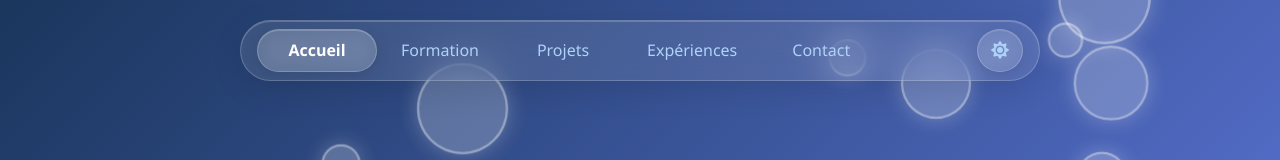
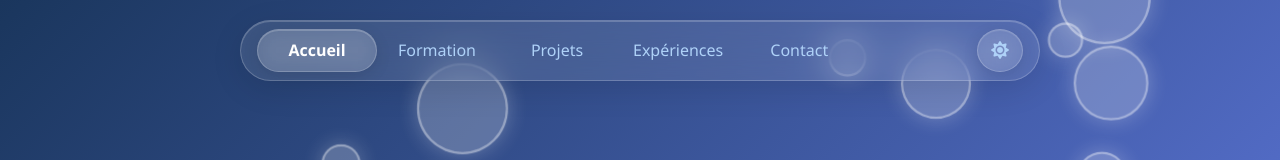
Before and after one commit to mael-sil/site-perso, a Vue app: page / in a window 1280 px wide. Shown: the top 160 px of the page. Built offline with nearby package versions, Linux system fonts and the light colour scheme.

Commit message:
Update NavBar.vue to adjust padding for nav items

```diff
--- a/src/components/NavBar.vue
+++ b/src/components/NavBar.vue
@@ -146,7 +146,7 @@ onMounted(() => {
 .nav-item {
   position: relative;
   z-index: 2;
-  padding: 0.5rem 1.5rem;
+  padding: 0.5rem 1rem;
   border-radius: var(--border-radius);
   min-width: 120px;
   text-align: center;
```
